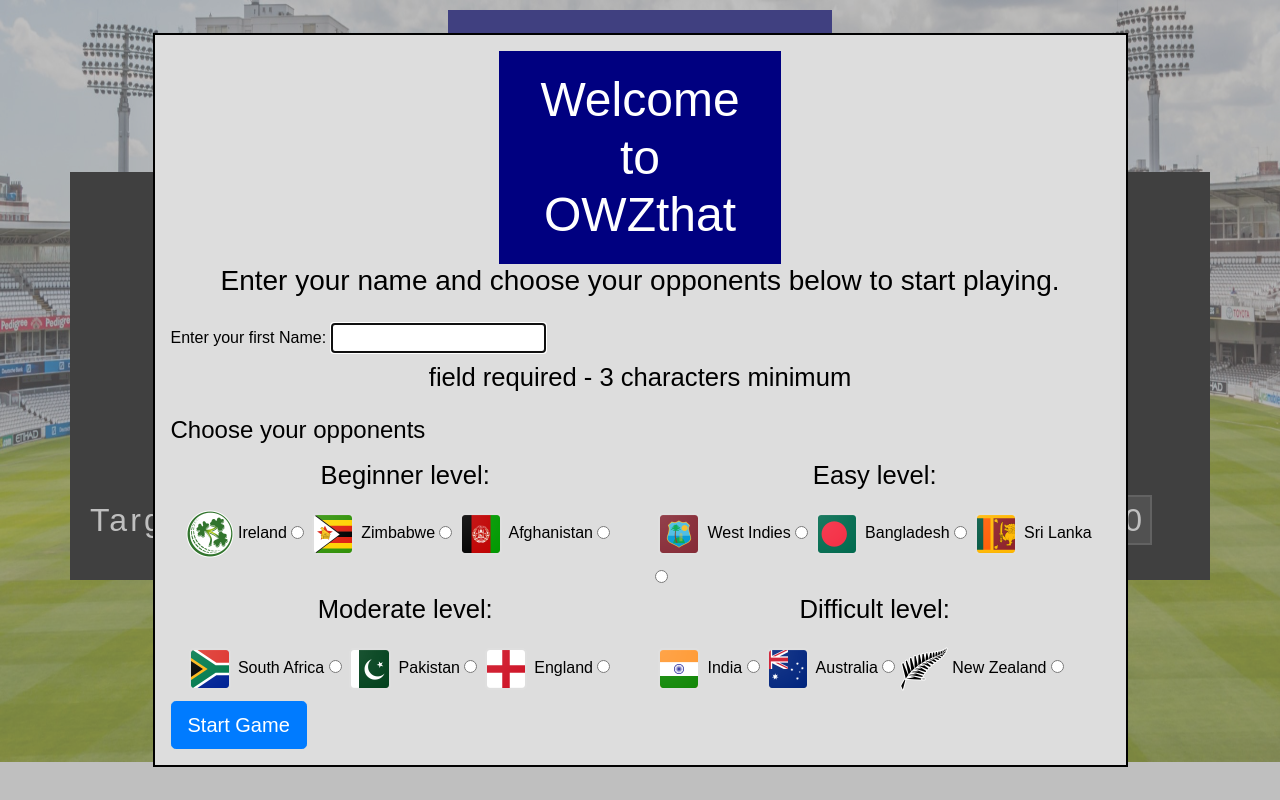
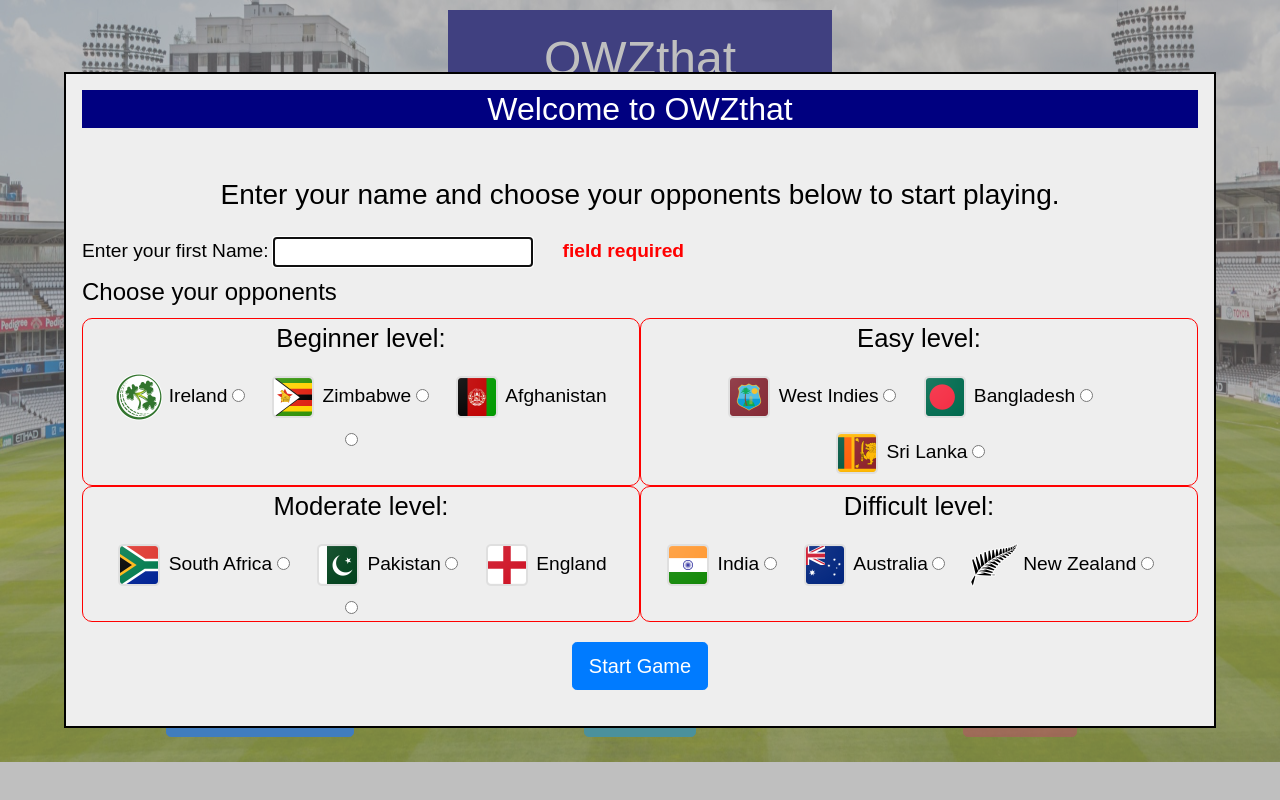
Before and after one commit to marbri-18/Portfolio-project-2-Javascript-Essentials, a plain HTML site: page index.html in a window 1280 px wide. Drawn offline with nearby package versions, Linux system fonts and the light colour scheme.

Commit message:
Add CSS styles to start game dialogue box

```diff
--- a/assets/css/styles.css
+++ b/assets/css/styles.css
@@ -113,8 +113,41 @@
 }
 
 dialog {
-    background-color: #ddd;
+    background-color: #eee;
     border: 2px double #000;
+    width: 90%;
+}
+
+dialog label {
+    font-size: 1.2rem;
+}
+
+#firstName{
+    width: 260px;
+    margin-right: 25px;
+}
+
+#field-required {
+    font-size: 1.2rem;
+    font-weight: bold;
+    text-align: left;
+    color: red;
+}
+
+.level {
+    border: 1px double red;
+    border-radius: 10px;
+    /*margin: 1px;*/
+    text-align: center;
+}
+
+.level input {
+    margin-right: 20px;
+}
+
+.dialogue-button-div {
+    text-align: center;
+    padding: 20px;
 }
 
 dialog h2 {
@@ -135,8 +168,13 @@
     font-size: 1.6rem;
 }
 
+.dialog-button-div {
+    padding: 50px 0;
+}
+
 .button-div {
     text-align: center;
+
 }
 
 .dialogue-icon {
--- a/index.html
+++ b/index.html
@@ -60,19 +60,19 @@
     </div>
 
     <dialog id="startGame">
-      <h1 id="welcome">
+      <h2 id="welcome">
         Welcome to OWZthat
-      </h1>
+      </h2>
       <h3>Enter your name and choose your opponents below to start playing.</h3>
       <form action="" method="dialog" id="startForm">
         <label for="firstName">Enter your first Name: </label>
-        <input type="text" id="firstName" name="firstName" minlength="3" required>
-        <p>field required - 3 characters minimum</p>
+        <input type="text" id="firstName" name="firstName" required>
+        <span id="field-required">field required</span>
         <fieldset>
           <legend>Choose your opponents</legend>
           <div class="container">
             <div class="row">
-              <div class="col-lg-6">
+              <div class="col-lg-6 level beginner">
                 <p>Beginner level:</p>
                 <label for="ireland" class="beginner"> <img src="assets/images/ireland_logo.png" alt="Ireland test team logo"> Ireland </label>
                   <input type="radio" name="team" value="Ireland" id="ireland" required>
@@ -82,7 +82,7 @@
                   <input type="radio" name="team" value="Afghanistan" id="afghanistan" required>
 
               </div>
-              <div class="col-lg-6">
+              <div class="col-lg-6 level easy">
                 <p>Easy level:</p>
                 <label for="westIndies" class="easy"> <img src="assets/images/westindies_logo.png" alt="West Indies test team logo"> West Indies </label>
                 <input type="radio" name="team" value="West Indies" id="westIndies" required>
@@ -95,7 +95,7 @@
 
             </div>
             <div class="row">
-              <div class="col-lg-6">
+              <div class="col-lg-6 level moderate">
                 <p>Moderate level:</p>
                 <label for="southAfrica" class="moderate"> <img src="assets/images/southAfrica_logo.png" alt="South Africa test team logo"> South Africa </label>
                 <input type="radio" name="team" value="South Africa" id="southAfrica" required>
@@ -104,7 +104,7 @@
                 <label for="england" class="moderate"> <img src="assets/images/england_logo.png" alt="England test team logo"> England </label>
                 <input type="radio" name="team" value="England" id="england" required>
               </div>
-              <div class="col-lg-6">
+              <div class="col-lg-6 level difficult">
                 <p>Difficult level:</p>
                 <label for="india" class="Hard"> <img src="assets/images/india_logo.png" alt="India test team logo"> India </label>
                 <input type="radio" name="team" value="India" id="india" required>
@@ -117,7 +117,9 @@
             </div>
           </div>
         </fieldset>
-        <button type="submit" class="btn btn-lg btn-primary" id="dialogue-submit">Start Game</button>
+        <div class="dialogue-button-div">
+          <button type="submit" class="btn btn-lg btn-primary" id="dialogue-submit">Start Game</button>
+        </div>
 
       </form>
     </dialog>
```
